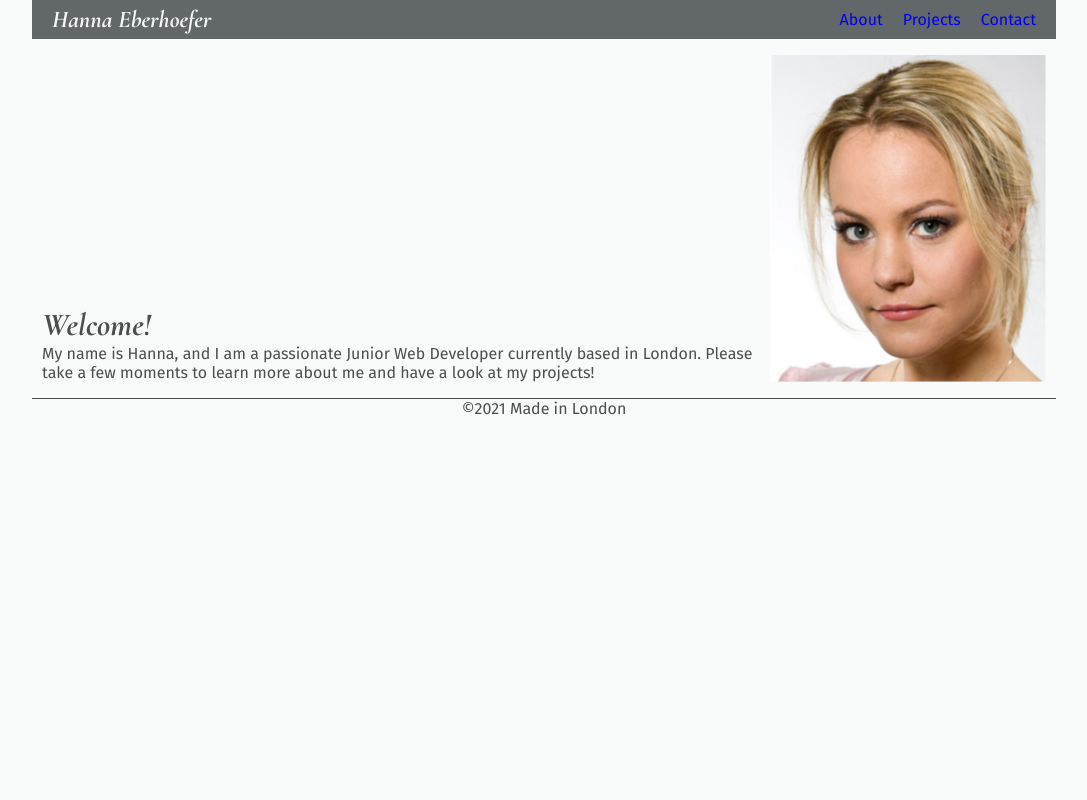
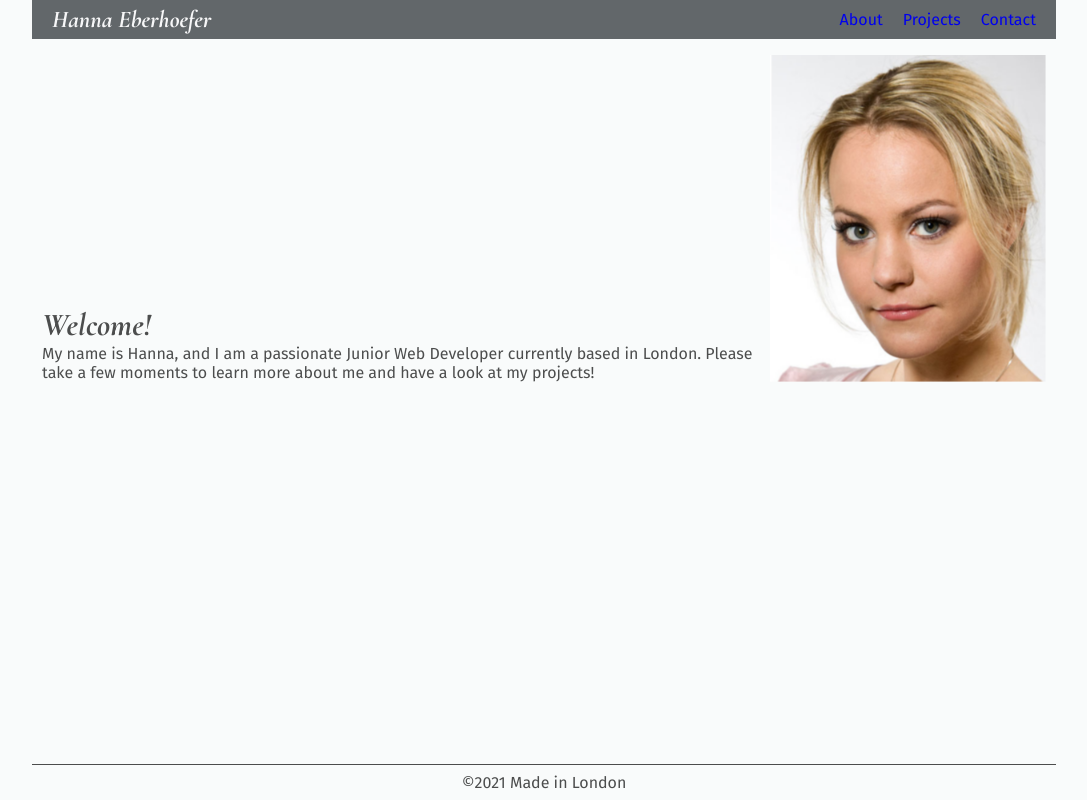
Before and after one commit to HannaEb/portfolio, a plain HTML site: page index.html in a window 1280 px wide. Shown: the whole page, without its empty margins (96-1183 px from the left). Drawn offline with nearby package versions, Linux system fonts and the light colour scheme.

Commit message:
Sticky footer

```diff
--- a/index.html
+++ b/index.html
@@ -19,15 +19,15 @@
     <main>
       <div class="index-main-container">
         <div class="index-text-container">
-          <h1 class="index">Welcome!</h1>
+          <h1>Welcome!</h1>
           <p>My name is Hanna, and I am a passionate Junior Web Developer currently based
           in London. Please take a few moments to learn more about me and have a look at my projects!</p>
         </div>
         <img src="/portrait.png" alt="A head shot of Hanna Eberhoefer" class="portrait">
-      </div>
     </main>
     <footer>
       <p>&copy2021 Made in London</p>
     </footer>
+    </div>
   </body>
 </html>
--- a/style.css
+++ b/style.css
@@ -66,6 +66,9 @@ body {
     line-height: 120%;
     background-color: #F9FBFB;
     color: #4C4D4D;
+    display: flex;
+    min-height: 100vh;
+    flex-direction: column;
 }
 
 h1 {
@@ -109,10 +112,14 @@ nav {
     padding-left: 10px;
 }
 
+main {
+    flex: 1;
+}
+
 footer {
 	text-align: center;
-	border-top: 1px solid #4C4D4D;
-	margin-top: 1em;
+    border-top: 1px solid #4C4D4D;
+    padding: 0.5em;
 }
 
 @media only screen and (max-width: 480px) {
```
